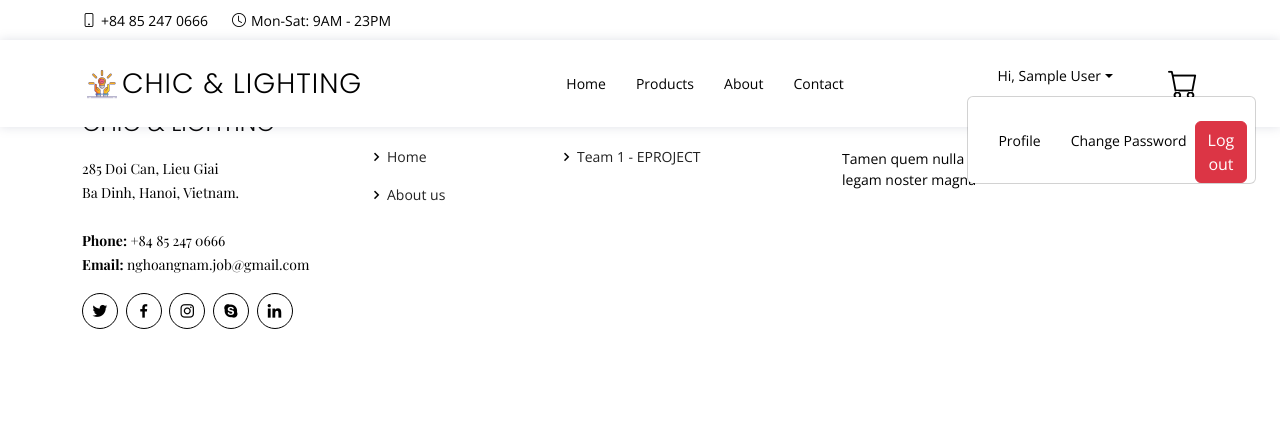
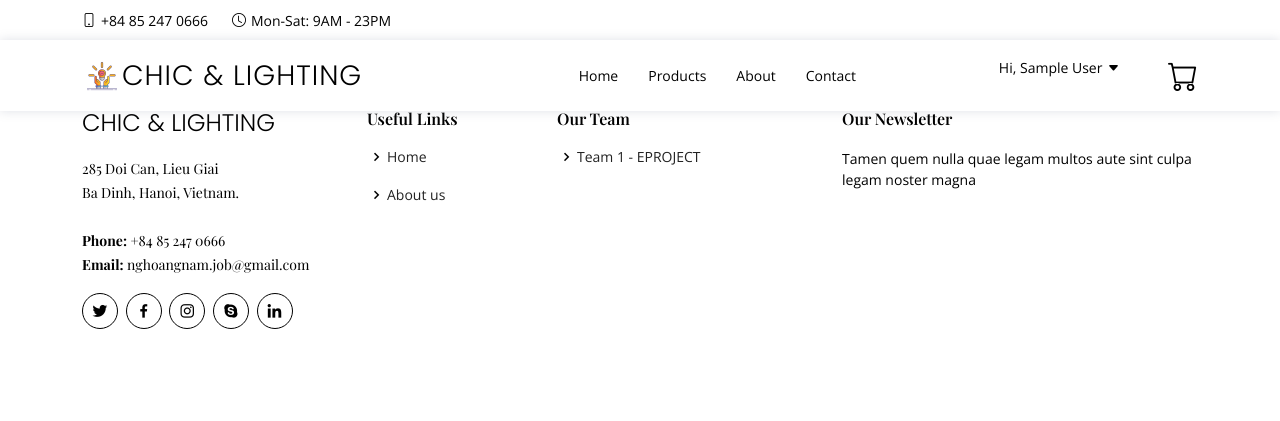
Before and after one commit to ng-hoangnam/E-PROJECT-1, a PHP site: template templates/main-head.php in a window 1280 px wide. Shown: the top 421 px of the page. Run offline with PHP 8.4, Linux system fonts and the light colour scheme; the template is opened without the code that fills it, so the values that code supplies are empty; the visitor is signed in with stand-in values (Sample User, id 1); some web fonts are replaced.

Commit message:
Edit-Login-Button

```diff
--- a/assets/css/main.css
+++ b/assets/css/main.css
@@ -249,7 +249,7 @@ h6 {
 .navbar .dropdown ul {
     display: block;
     position: absolute;
-    left: 14px;
+    left: -1em;
     top: calc(100% + 30px);
     margin: 0;
     padding: 10px 0;
@@ -1421,15 +1421,7 @@ section {
 .login > div{
    width: 100%;
 }
-.navbar .dropdown ul {
-    left: -240% !important;
-    border: solid !important;
-    color: black !important;
-    border-color: black !important;
-    border-width: 1px !important;
-    border-radius: 0 !important;
-    box-shadow: none!important;
-}
+
 .lstfilterbtn{
     padding: 7px 105px 13px 0px;
 }
--- a/templates/header.php
+++ b/templates/header.php
@@ -45,14 +45,17 @@
                 } else {
                     echo '
                     <form method="GET">
-                        <a class="nav-link dropdown-toggle" href="#" role="button" data-bs-toggle="dropdown" aria-expanded="false">
-                        Hi, ' . $_SESSION['customer_name'] . '
-                        </a>
-                        <ul class="dropdown-menu dropdown-menu-light">
-                        <li><a class="dropdown-item" href="#">Profile</a></li>
-                        <li><a class="dropdown-item" href="#">Change Password</a></li>
-                        <li class="d-flex justify-content-end mt-4"><button class="btn btn-danger mx-2" type="submit" name="logout">Log out</button></li>
-                        </ul>
+                        <div class="dropdown">
+                            <a href="./login.html" class="nav-link" style="padding: 0;width: 100%;height: 100%;">
+                                Hi, ' . $_SESSION['customer_name'] . '
+                                <i class="bi bi-caret-down-fill"></i>
+                            </a>
+                            <ul>
+                                <li><a href="#">Profile</a></li>
+                                <li><a href="#">Change Password</a></li>
+                                <li class="d-flex justify-content-end mt-4"><button class="btn btn-danger mx-2" type="submit" name="logout">Log out</button></li>
+                            </ul>
+                        </div>
                     </form>';
                 }
                 ?>
```
